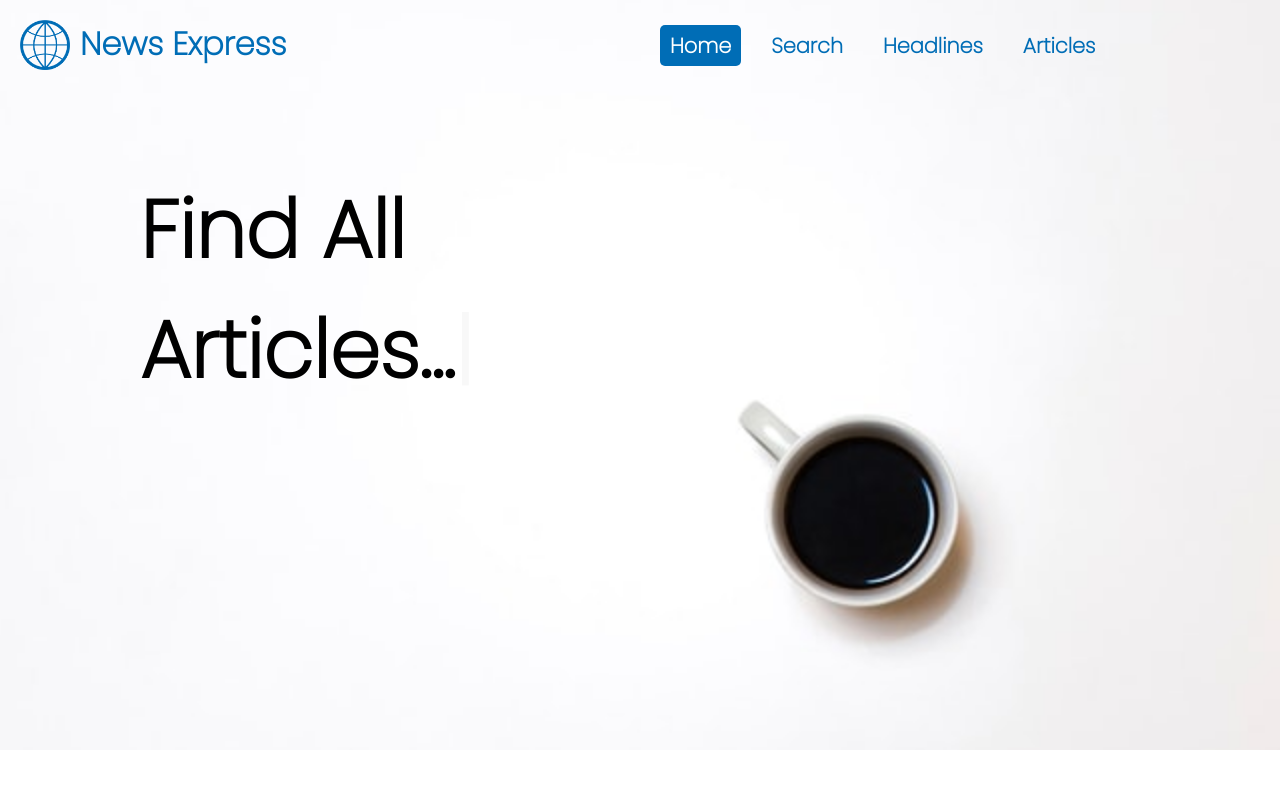
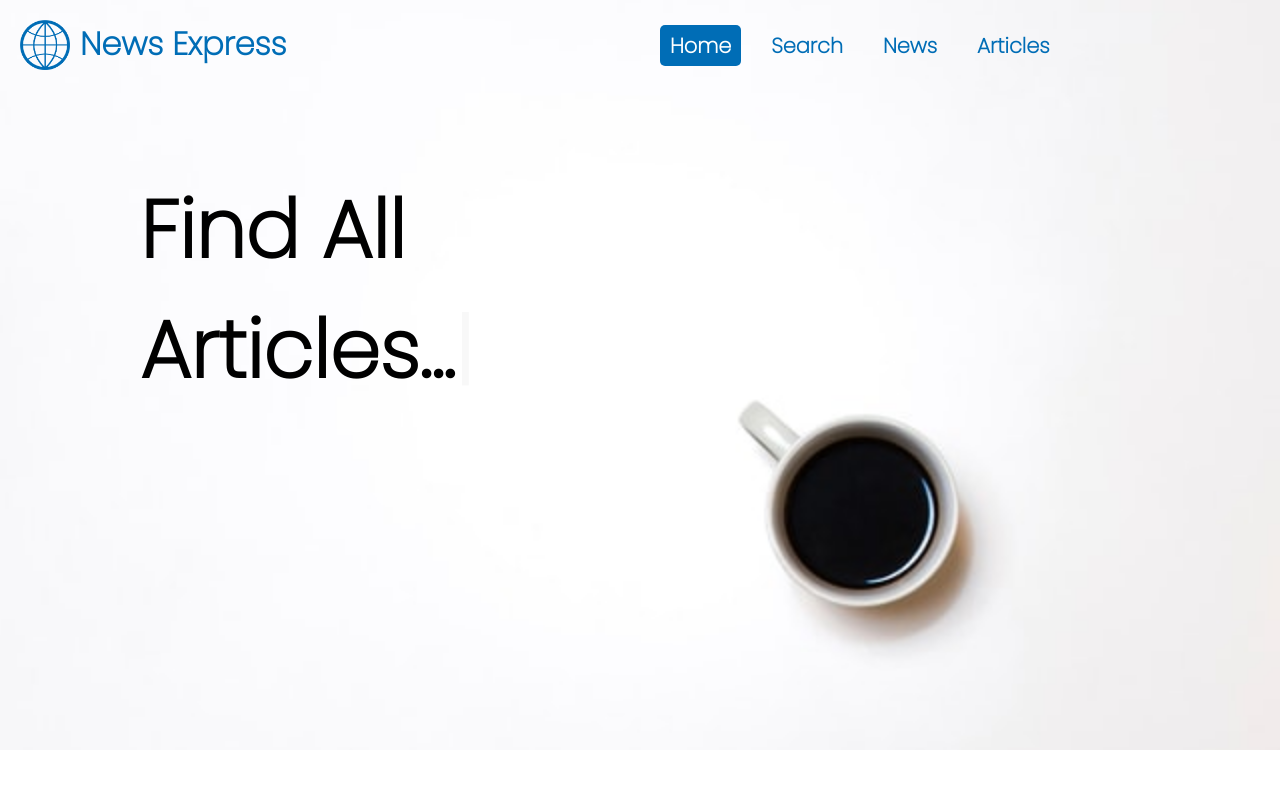
Before and after one commit to MananDoshi1301/News-App-React-Redux, a React (Create React App) app: page / in a window 1280 px wide. Shown: the top 788 px of the page. Built offline with nearby package versions, Linux system fonts and the light colour scheme.

Commit message:
Updated from headline to news in nav

```diff
--- a/src/Nav/Nav.js
+++ b/src/Nav/Nav.js
@@ -30,7 +30,7 @@ const Nav = () => {
         <ul className="nav_links_list">
           <Link to={'/'} className={`nav_links_linkItem ${location[1] === '' ? `link_active` : ''}`}>Home</Link>
           <Link to={'/search'} className={`nav_links_linkItem ${location[1] === 'search' ? `link_active` : ''}`}>Search</Link>
-          <Link to={'/result/top-headlines/category=general'} className={`nav_links_linkItem ${location[1] === 'result' ? `link_active` : ''}`}>Headlines</Link>
+          <Link to={'/result/top-headlines/category=general'} className={`nav_links_linkItem ${location[1] === 'result' ? `link_active` : ''}`}>News</Link>
           <Link to={'/articles'} className={`nav_links_linkItem ${location[1] === 'articles' ? `link_active` : ''}`}>Articles</Link>
         </ul>
       </div>
```
